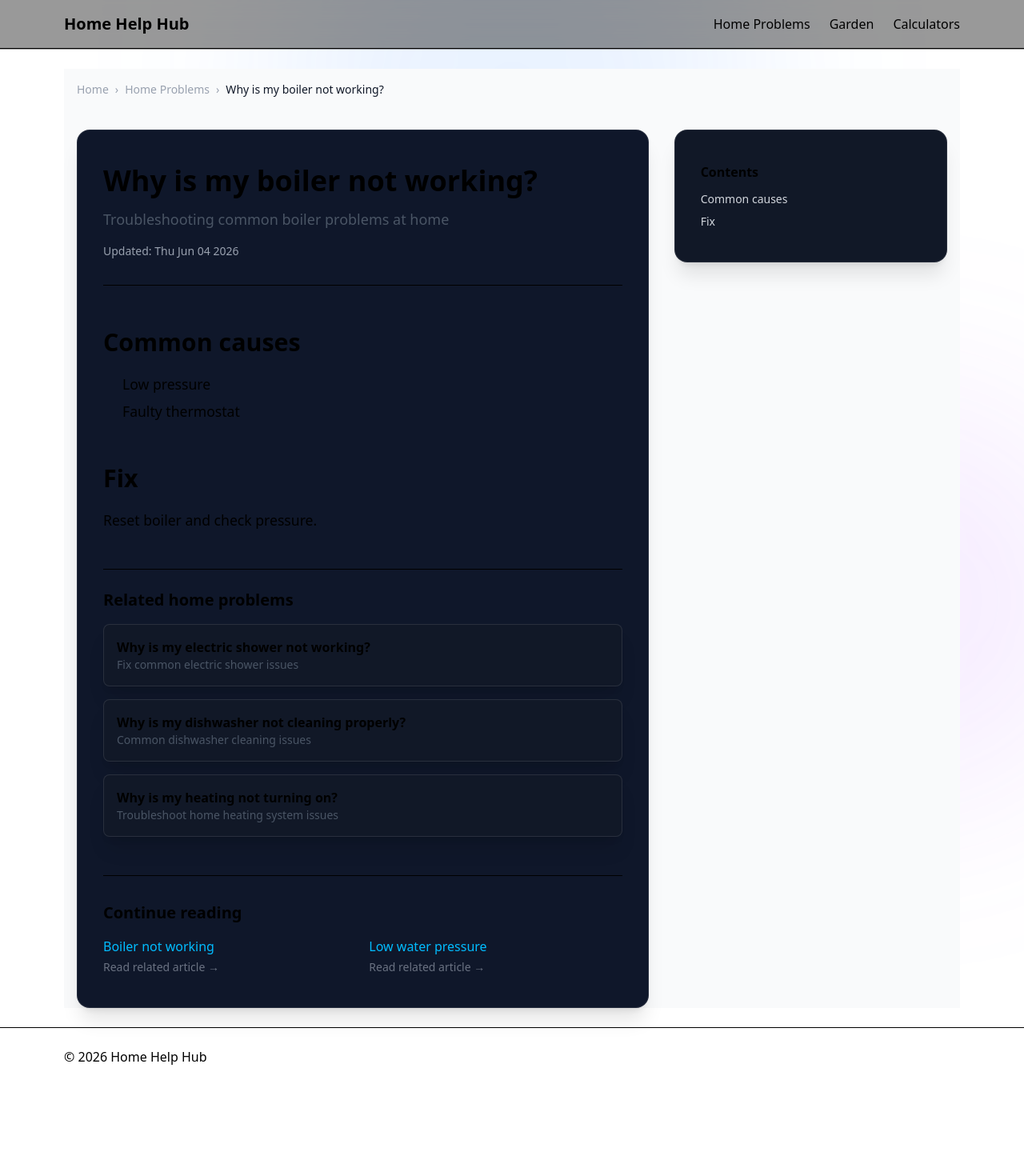
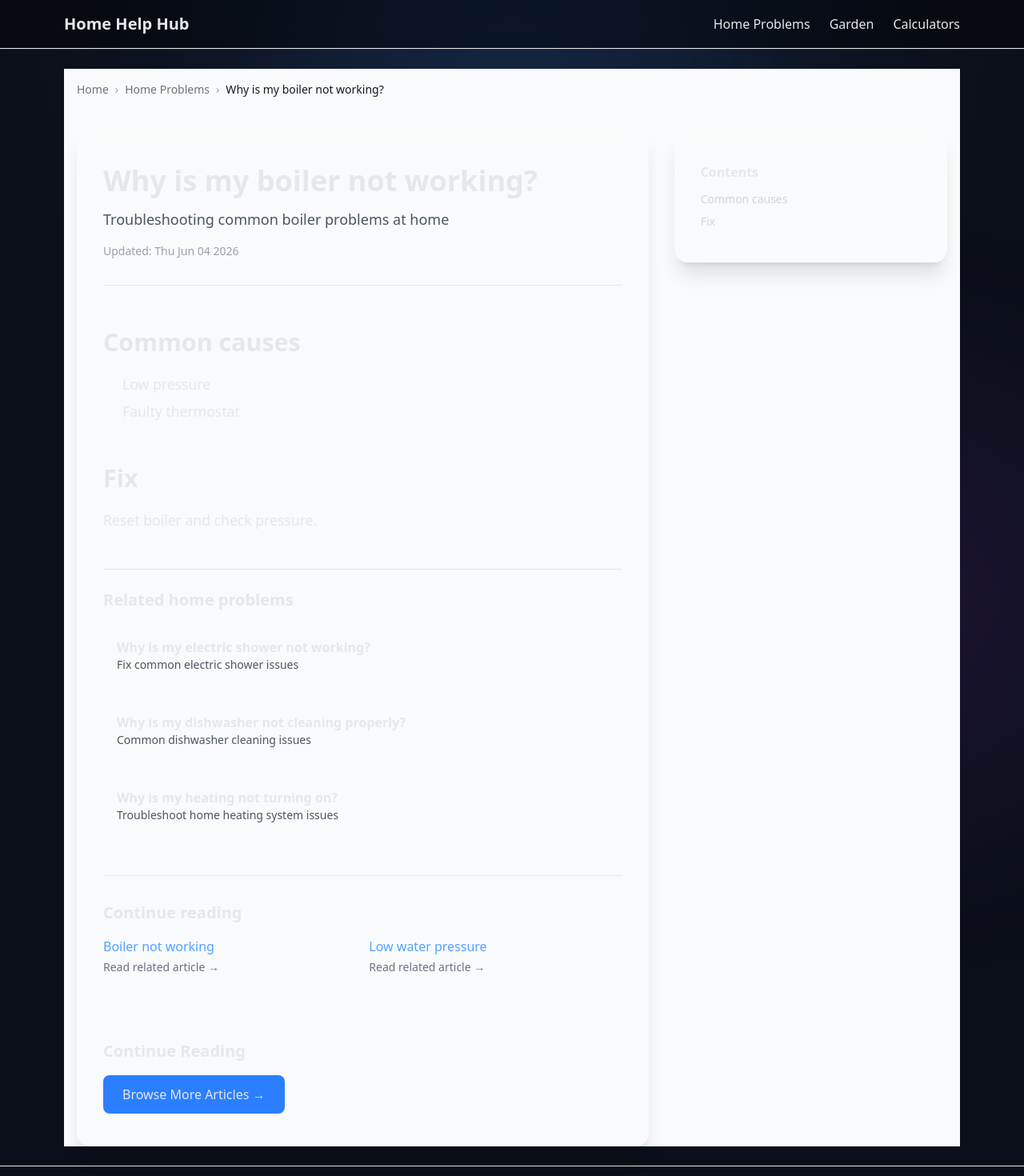
Before and after one commit to MikolajRz/home-help-hub, a Next.js app: page /home-problems/boiler-not-working in a window 1280 px wide. Shown: the top 1470 px of the page at 80% size. Before the commit the page ends 1357 px from the top, so only its background shows below. Built offline with nearby package versions, Linux system fonts and the light colour scheme.

Commit message:
Revert "UI cleanup: unify dark theme and remove white backgrounds"
This reverts commit 8bfd1d0a7eb9658bfb873a5baa9351840b11b10f.

```diff
--- a/app/globals.css
+++ b/app/globals.css
@@ -1,9 +1,11 @@
 @import "tailwindcss";
 
 :root {
+  --background: #0b0f19;
+  --foreground: #e5e7eb;
   --card: #111827;
-  --card-soft: #0f172a;
-  --border: rgba(255, 255, 255, 0.08);
+  --muted: #9ca3af;
+  --primary: #60a5fa;
 }
 
 @theme inline {
--- a/app/home-problems/[slug]/page.tsx
+++ b/app/home-problems/[slug]/page.tsx
@@ -57,7 +57,7 @@ export default async function ArticlePage({
         {/* ARTICLE LAYOUT */}
         <div className="grid grid-cols-1 lg:grid-cols-12 gap-8 mt-6">
           {/* MAIN CONTENT */}
-          <article className="lg:col-span-8 bg-[#0f172a] border border-white/10 border border-white/10 rounded-2xl px-8 py-10 shadow-xl hover:shadow-2xl transition-all duration-300">
+          <article className="lg:col-span-8 bg-white/5 backdrop-blur border border-white/10 rounded-2xl px-8 py-10 shadow-xl hover:shadow-2xl transition-all duration-300">
             {/* HEADER */}
             <header className="mb-8">
               <h1 className="text-4xl font-bold leading-tight">
@@ -109,7 +109,7 @@ export default async function ArticlePage({
                     <Link
                       key={r.slug}
                       href={`/home-problems/${r.slug}`}
-                      className="bg-[#111827] border border-white/10 rounded-2xl shadow-xl rounded-lg p-4 hover:bg-white/10 hover:scale-[1.02] transition-all duration-300"
+                      className="bg-white/5 border border-white/10 rounded-lg p-4 hover:bg-white/10 hover:scale-[1.02] transition-all duration-300"
                     >
                       <h3 className="font-semibold">{r.title}</h3>
                       <p className="text-sm text-gray-600">
@@ -136,13 +136,24 @@ export default async function ArticlePage({
                 ]}
               />
 
+              <div className="mt-12 border-t border-white/10 pt-8">
+  <h2 className="text-xl font-semibold mb-4">
+    Continue Reading
+  </h2>
 
+  <Link
+    href="/categories/home-problems"
+    className="inline-block bg-blue-500 hover:bg-blue-400 px-6 py-3 rounded-lg transition"
+  >
+    Browse More Articles →
+  </Link>
+</div>
             </div>
           </article>
 
           {/* SIDEBAR (TOC) */}
           <aside className="lg:col-span-4">
-            <div className="sticky top-6 bg-[#111827] border border-white/10 hover:bg-[#1f2937] transition rounded-2xl px-8 py-10 shadow-xl">
+            <div className="sticky top-6 bg-white/5 backdrop-blur border border-white/10 rounded-2xl px-8 py-10 shadow-xl">
               <h2 className="font-semibold mb-3">Contents</h2>
 
               {headings.length > 0 ? (
--- a/app/page.tsx
+++ b/app/page.tsx
@@ -54,7 +54,7 @@ export default function HomePage() {
         <div className="grid md:grid-cols-3 gap-6">
           <Link
             href="/categories/home-problems"
-            className="bg-[#111827] border border-white/10 rounded-xl p-6 hover:bg-[#1f2937] hover:scale-[1.02] transition-all duration-300"
+            className="bg-white/5 backdrop-blur border border-white/10 rounded-xl p-6 hover:scale-[1.02] hover:border-blue-400/40 transition-all duration-300"
           >
             <h3 className="text-xl font-semibold">
               Home Problems
--- a/components/Breadcrumbs.tsx
+++ b/components/Breadcrumbs.tsx
@@ -13,7 +13,7 @@ export default function Breadcrumbs({
   return (
     <nav
       aria-label="Breadcrumb"
-      className="text-sm text-gray-400 py-4"
+      className="text-sm text-gray-500 py-4"
     >
       <ol className="flex flex-wrap items-center gap-2">
         {items.map((item, index) => (
--- a/components/InternalLinks.tsx
+++ b/components/InternalLinks.tsx
@@ -23,7 +23,7 @@ export default function InternalLinks({
           <Link
             key={link.href}
             href={link.href}
-            className="text-sky-400 hover:text-sky-300 hover:translate-x-1 transition-all"
+            className="text-blue-400 hover:text-blue-300 hover:translate-x-1 transition-all"
           >
             <h3 className="font-medium">{link.label}</h3>
 
```
